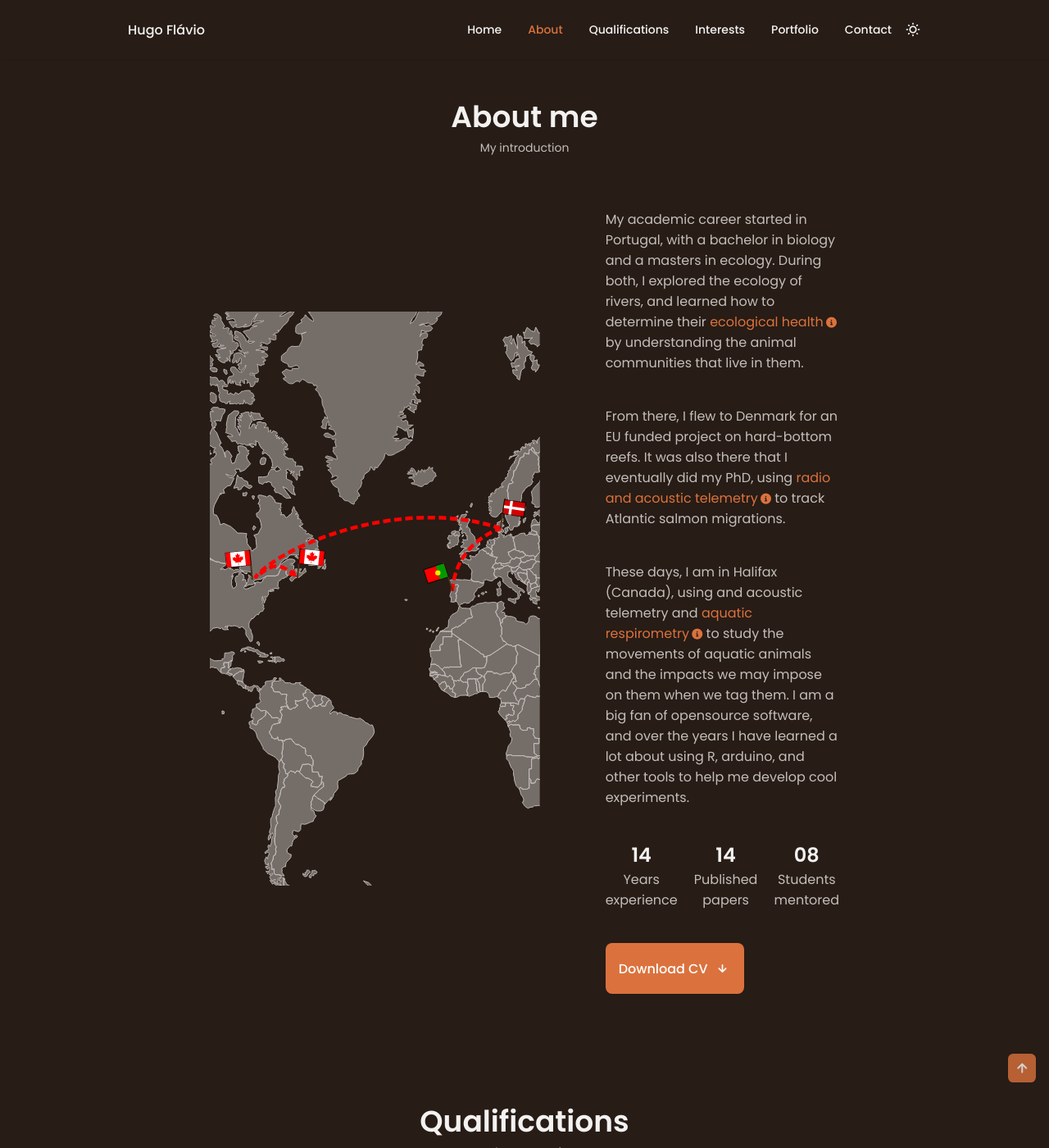
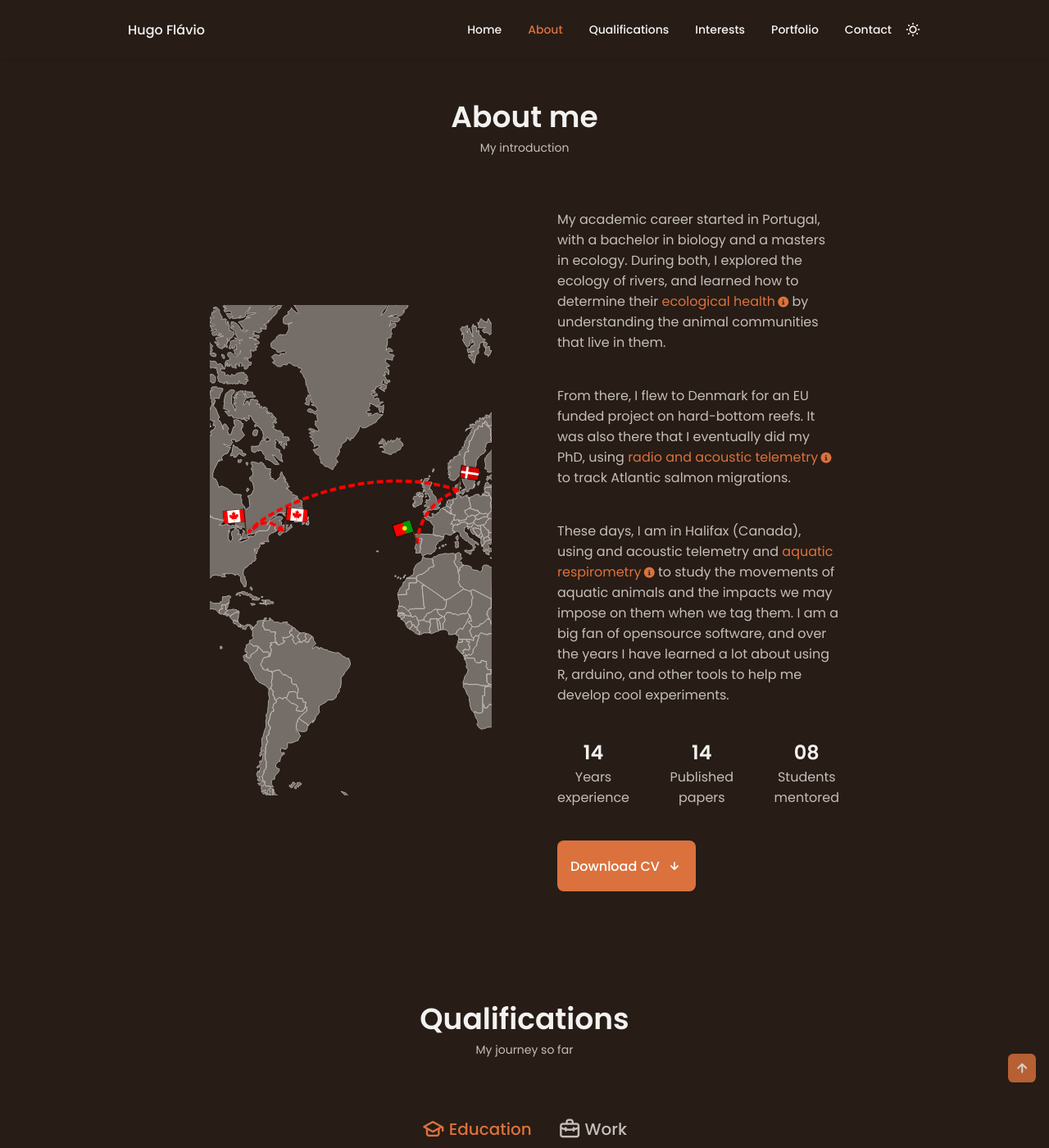
Before and after one commit to hugomflavio/hugoflavio-com, a Jekyll site: the page built from index.html, in a window 1280 px wide and 1400 px high, scrolled down 778 px. Shown: the whole window at 82% size. Built offline with Jekyll 4.4.1, drawn with Linux system fonts in a browser that asks for light colours; nearby versions of some CDN libraries.

Commit message:
fix about-map breaking style on mobile

```diff
--- a/_includes/home/home_about.html
+++ b/_includes/home/home_about.html
@@ -4,12 +4,12 @@
 
     <div class="about__container container grid">
 
-        <picture class="about__img about__img_tall">
+        <!-- <picture class="about__img about__img_tall"> -->
             {%- include img/home/about_map_tall.svg -%}
-        </picture>
-        <picture class="about__img about__img_wide">
+        <!-- </picture> -->
+        <!-- <picture class="about__img about__img_wide"> -->
             {%- include img/home/about_map_wide.svg -%}
-        </picture>
+        <!-- </picture> -->
 
         <div class="about__data">
             <p class="about__description">My academic career started in Portugal, with a bachelor in biology and a masters in ecology. During both, I explored the ecology of rivers, and learned how to determine their <a id="eco_health" class="tooltip">ecological health</a> by understanding the animal communities that live in them.</p>
--- a/assets/css/theme_home.css
+++ b/assets/css/theme_home.css
@@ -1460,6 +1460,9 @@
     transform: translateX(-9rem);
   }
 
+  .about__img{
+    height: 600px;
+  }
 
   .portfolio__img-div{
     width: 450px;
```
Also changed, not shown: _includes/img/home/about_map_tall.svg, _includes/img/home/about_map_wide.svg.
